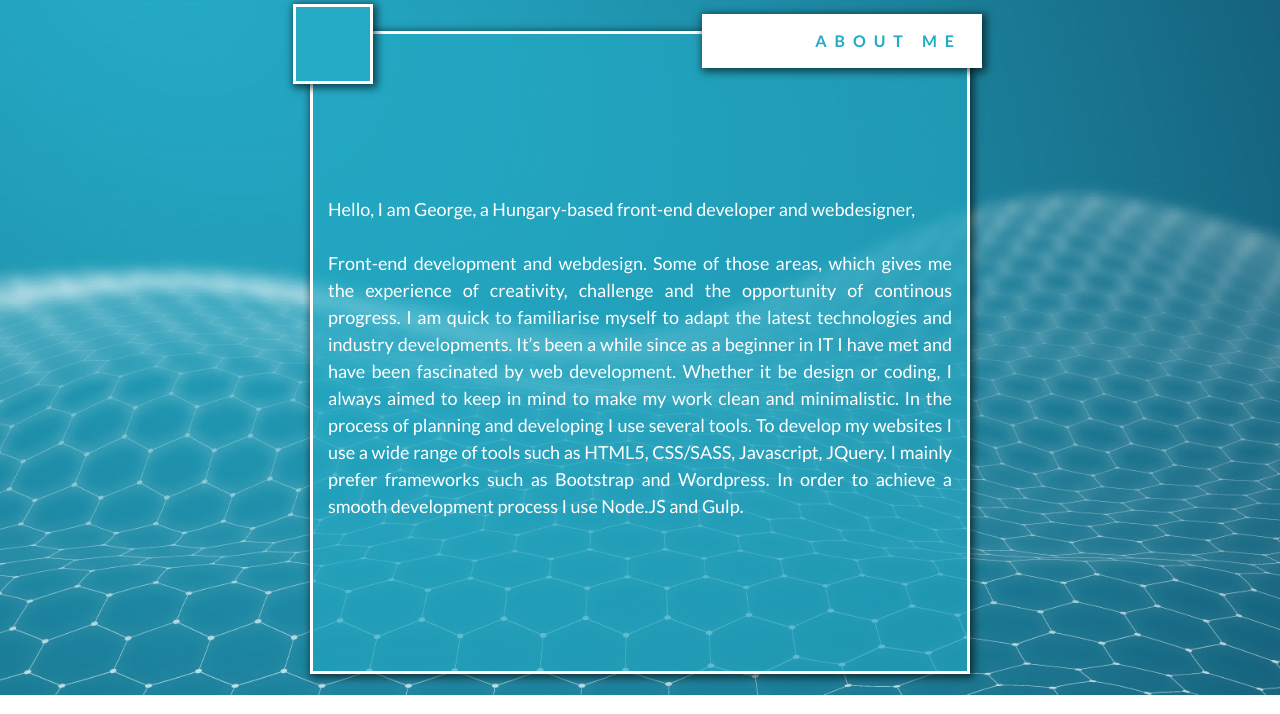
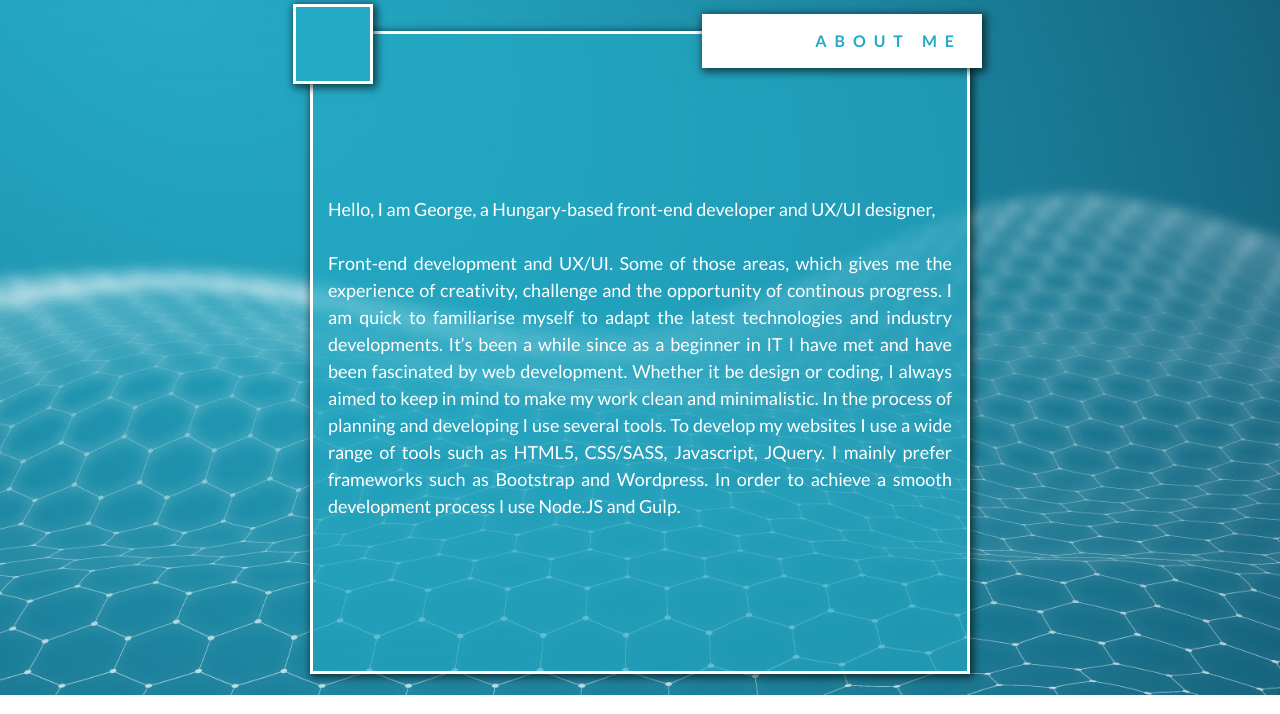
Before and after one commit to gfodor85/portfolio_v3_dist, a PHP site: page / in a window 1280 px wide. Shown: the part 145-859 px from the top of the page. Run offline with PHP 8.4, Linux system fonts and the light colour scheme; some libraries are stand-ins or nearby versions.

Commit message:
Update index.php

```diff
--- a/index.php
+++ b/index.php
@@ -100,9 +100,9 @@
                 </svg>
             </div>
             <div class="about-text-wrapper">
-                <p class="about-text">Hello, I am George, a Hungary-based front-end developer and webdesigner,<br /><br />
+                <p class="about-text">Hello, I am George, a Hungary-based front-end developer and UX/UI designer,<br /><br />
 
-                    Front-end development and webdesign. Some of those areas, which gives me the experience of creativity, challenge and the opportunity of continous progress. I am quick to familiarise myself to adapt the latest technologies and industry developments.
+                    Front-end development and UX/UI. Some of those areas, which gives me the experience of creativity, challenge and the opportunity of continous progress. I am quick to familiarise myself to adapt the latest technologies and industry developments.
                     It’s been a while since as a beginner in IT I have met and have been fascinated by web development.
                     Whether it be design or coding, I always aimed to keep in mind to make my work clean and minimalistic.
                     In the process of planning and developing I use several tools.
```
